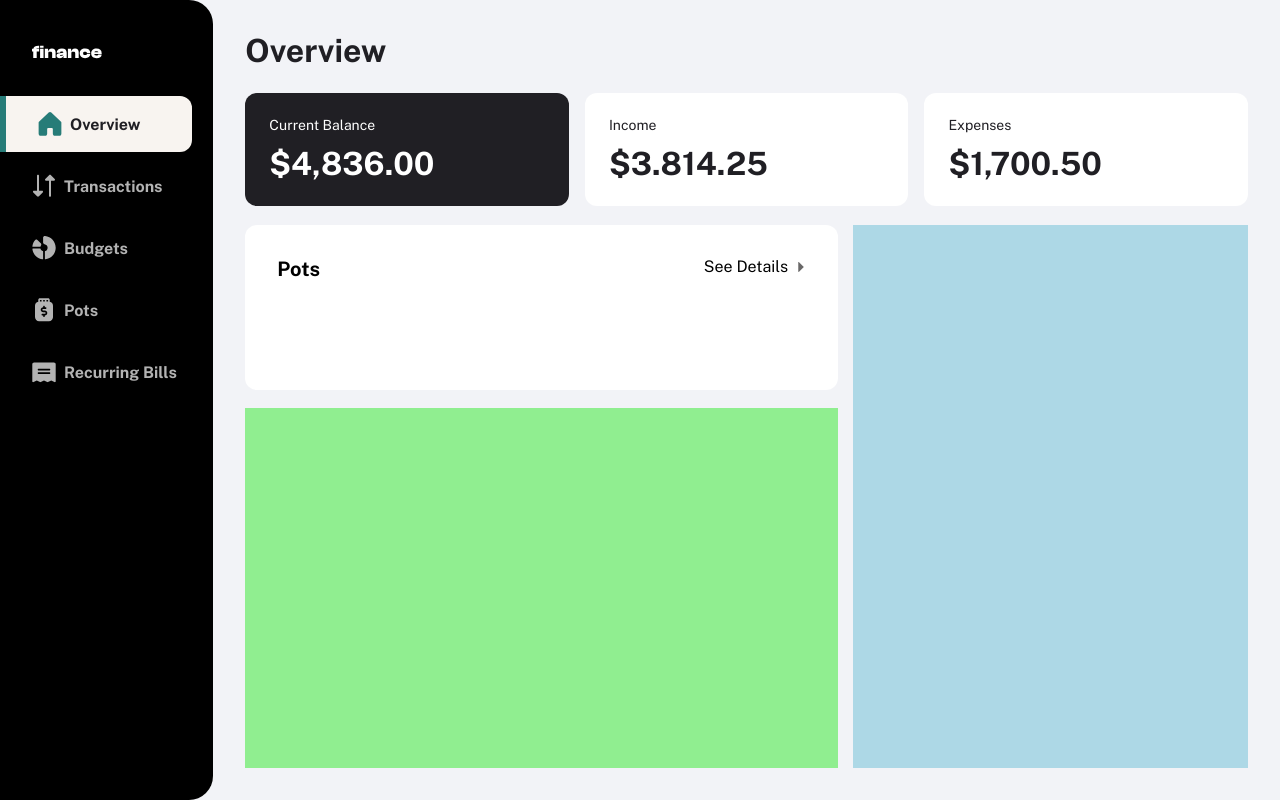
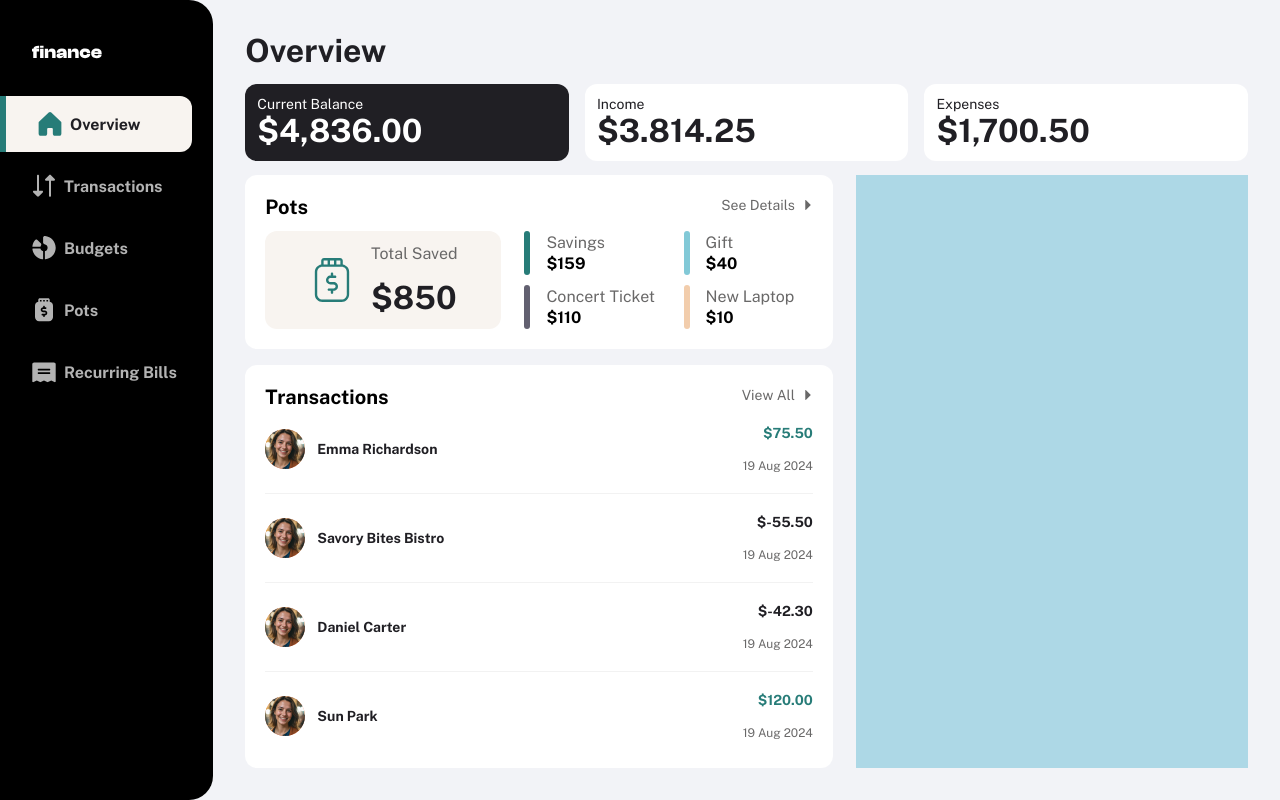
Before and after one commit to kwe92/personal-finance-app, a React (Create React App) app: page /home/Overview in a window 1280 px wide. Built offline with nearby package versions, Linux system fonts and the light colour scheme.

Commit message:
task: moved inline css to css file

```diff
--- a/src/App.tsx
+++ b/src/App.tsx
@@ -10,6 +10,10 @@ import TransactionsView from "./features/transactions/transactions_view";
 import SideNavBar from "./features/shared/components/side_nav_bar";
 import AuthImage from "./features/auth/shared/components/auth_image";
 import AuthAppBar from "./features/shared/components/auth_app_bar";
+
+//!! TODO: look through components and remove as much inline css as possible
+
+//!! TODO: convert px and random percent spacing to rem
 
 function App() {
   const location = useLocation();
--- a/src/features/auth/shared/components/auth_form.tsx
+++ b/src/features/auth/shared/components/auth_form.tsx
@@ -6,6 +6,10 @@ import * as gaps from "../../../../app/constants/reusable";
 import MainButton from "../../../shared/components/main_button";
 import { useNavigate } from "react-router";
 import TextButton from "../../../shared/components/text_button";
+
+//!! TODO: add verify password section
+
+//!! TODO: add form validation
 
 const AuthForm = ({ isLogin = true }: { isLogin?: boolean }): JSX.Element => {
   const navigate = useNavigate();
@@ -108,6 +112,16 @@ const AuthForm = ({ isLogin = true }: { isLogin?: boolean }): JSX.Element => {
             setName("");
             setEmail("");
             setPassword("");
+
+            //!! TODO: replace with validation and real auth checks
+
+            if (
+              isLogin &&
+              email === "test@test.io" &&
+              password === "Password11!!"
+            ) {
+              navigate("/home");
+            }
           }}
         >
           {isLogin ? "Login" : "Create Account"}
--- a/src/features/overview/components/overview_first_section.tsx
+++ /dev/null
@@ -1,23 +0,0 @@
-import OverviewPotsSection from "./overview_pots_section";
-import OverviewTransactionsSection from "./overview_transactions_section";
-
-const OverviewFirstSection = (): JSX.Element => {
-  return (
-    <div
-      style={{
-        display: "flex",
-        flexDirection: "column",
-        width: "60%",
-        height: "100%",
-      }}
-    >
-      <OverviewPotsSection />
-
-      <div style={{ height: "5%" }} />
-
-      <OverviewTransactionsSection />
-    </div>
-  );
-};
-
-export default OverviewFirstSection;
--- a/src/features/overview/components/overview_list_tile.tsx
+++ b/src/features/overview/components/overview_list_tile.tsx
@@ -1,4 +1,4 @@
-import * as gaps from "../../../app/constants/reusable";
+import "./css/overview_list_tile.css";
 
 const OverviewListTile = ({
   title,
@@ -9,29 +9,21 @@ const OverviewListTile = ({
   content: string;
   isInvertedColors?: boolean;
 }): JSX.Element => {
-  const backgroundCOlor = !isInvertedColors ? "white" : "#201F24";
+  const backgroundColor = !isInvertedColors ? "white" : "#201F24";
 
   const contentColor = !isInvertedColors ? "#201F24" : "white";
 
   return (
     <div
+      className="overview-list-tile-container"
       style={{
-        flex: 1,
-        backgroundColor: backgroundCOlor,
-        borderRadius: "12px",
+        backgroundColor: backgroundColor,
       }}
     >
-      <div
-        style={{ display: "flex", flexDirection: "column", padding: "24px" }}
-      >
-        <p style={{ fontSize: "14px", color: contentColor }}>{title}</p>
-        <gaps.GapH12 />
-        <p
-          style={{ fontSize: "32px", fontWeight: "bold", color: contentColor }}
-        >
-          {content}
-        </p>
-      </div>
+      <p style={{ fontSize: "0.875rem", color: contentColor }}>{title}</p>
+      <p style={{ fontSize: "2rem", fontWeight: "bold", color: contentColor }}>
+        {content}
+      </p>
     </div>
   );
 };
--- a/src/features/overview/components/overview_list_tile_row.tsx
+++ b/src/features/overview/components/overview_list_tile_row.tsx
@@ -1,10 +1,10 @@
 import OverviewListTile from "./overview_list_tile";
-
+import "./css/overview_list_tile_row.css";
 import * as gaps from "../../../app/constants/reusable";
 
 const OverviewListTileRow = (): JSX.Element => {
   return (
-    <div style={{ display: "flex", width: "100%", height: "118px" }}>
+    <div className="overview-list-tile-row-container">
       <OverviewListTile
         title="Current Balance"
         content="$4,836.00"
--- a/src/features/overview/components/overview_pots_section.tsx
+++ b/src/features/overview/components/overview_pots_section.tsx
@@ -1,40 +1,42 @@
+import "./css/overview_pots_section.css";
+import "./css/overview_view_shared_styles.css";
+
 import * as gaps from "../../../app/constants/reusable";
-
-import iconCaretRight from "../../../assets/images/icon-caret-right.svg";
+import iconPots from "../../../assets/images/icon-pot.svg";
+import OverviewIconTextButton from "./overview_icon_text_button";
+import OverviewSectionHeader from "./overview_section_header";
 
 const OverviewPotsSection = (): JSX.Element => {
   return (
-    <div
-      style={{
-        display: "flex",
-        width: "100%",
-        height: "40%",
-        backgroundColor: "white",
-        padding: "32px",
-        borderRadius: "12px",
-      }}
-    >
-      <div
-        style={{
-          display: "flex",
-          width: "100%",
-          justifyContent: "space-between",
-        }}
-      >
-        <p style={{ fontSize: "20px", fontWeight: "bold" }}>Pots</p>
-        <div
-          style={{
-            display: "flex",
-            alignItems: "center",
-            height: "20px",
-          }}
-        >
-          <p>See Details</p>
-          <gaps.GapW8 />
-          <img
-            src={iconCaretRight}
-            style={{ width: "10px", height: "10px" }}
-            alt=""
+    <div className="overview-pots-section-main-container">
+      <OverviewSectionHeader title="Pots" buttonLabel="See Details" />
+
+      <gaps.GapH16 />
+
+      <div className="overview-pots-second-section">
+        <OverviewPotsTotalSaved />
+
+        <gaps.GapW24 />
+
+        <div className="overview-pots-section-grid-container">
+          <PotsSectionListTile
+            lineColor="#277C78"
+            title="Savings"
+            content="$159"
+          />
+
+          <PotsSectionListTile lineColor="#82C9D7" title="Gift" content="$40" />
+
+          <PotsSectionListTile
+            lineColor="#626070"
+            title="Concert Ticket"
+            content="$110"
+          />
+
+          <PotsSectionListTile
+            lineColor="#F2CDAC"
+            title="New Laptop"
+            content="$10"
           />
         </div>
       </div>
@@ -42,4 +44,48 @@ const OverviewPotsSection = (): JSX.Element => {
   );
 };
 
+const PotsSectionListTile = (props: {
+  lineColor: string;
+  title: string;
+  content: string;
+}): JSX.Element => {
+  return (
+    <div className="overview-pots-section-grid-item">
+      <div
+        className="overview-pots-list-tile-vertical-line"
+        style={{ backgroundColor: props.lineColor }}
+      />
+
+      <gaps.GapW16 />
+
+      <div className="overview-pots-section-grid-item-content">
+        <p style={{ color: "#696868" }}>{props.title}</p>
+        <p style={{ fontWeight: "bold" }}>{props.content}</p>
+      </div>
+    </div>
+  );
+};
+
+const OverviewPotsTotalSaved = (): JSX.Element => {
+  return (
+    <div className="overview-pots-total-saved">
+      <img
+        src={iconPots}
+        alt="pots"
+        style={{ width: "46px", height: "46px" }}
+      />
+
+      <gaps.GapW16 />
+
+      <div style={{ display: "flex", flexDirection: "column" }}>
+        <p style={{ color: "#696868" }}>Total Saved</p>
+
+        <gaps.GapH16 />
+
+        <h1 style={{ color: "#201F24" }}>$850</h1>
+      </div>
+    </div>
+  );
+};
+
 export default OverviewPotsSection;
--- a/src/features/overview/components/overview_transactions_section.tsx
+++ b/src/features/overview/components/overview_transactions_section.tsx
@@ -1,14 +1,125 @@
+import "./css/overview_transactions_section.css";
+import "./css/overview_view_shared_styles.css";
+import appData from "../../../app/data.json";
+import emmaAvatar from "../../../assets/images/avatars/emma-richardson.jpg";
+import * as gaps from "../../../app/constants/reusable";
+import Transaction, { TransactionData } from "../../shared/models/transaction";
+import OverviewSectionHeader from "./overview_section_header";
+import AvatarImage from "../../shared/components/avatar_image";
+import { useEffect, useState } from "react";
+
 const OverviewTransactionsSection = (): JSX.Element => {
+  const { windowWidth, windowHeight } = useWindowSize();
+
+  console.log(`height: ${windowHeight}`);
+
+  const transactions = appData.transactions.map((transaction, i) => {
+    return <OverviewTransactionListTile transaction={transaction} />;
+  });
+
   return (
     <div
+      className="overview-transaction-section-main-container"
       style={{
-        display: "flex",
-        width: "100%",
-        height: "100%",
-        backgroundColor: "lightgreen",
+        overflowY: "auto",
+        // maxHeight: "600px"
       }}
-    ></div>
+    >
+      <OverviewSectionHeader title="Transactions" buttonLabel="View All" />
+
+      <gaps.GapH16 />
+
+      {transactions.at(0)}
+
+      <Divider />
+
+      {transactions.at(1)}
+
+      <Divider />
+
+      {transactions.at(2)}
+
+      <Divider />
+
+      {transactions.at(3)}
+
+      {windowHeight > 930 ? (
+        <>
+          <Divider />
+          {transactions.at(4)}
+        </>
+      ) : (
+        <></>
+      )}
+    </div>
   );
 };
 
+const Divider = ({ style }: { style?: React.CSSProperties }): JSX.Element => {
+  return <div className="overview-transaction-divider" style={style} />;
+};
+
+const OverviewTransactionListTile = ({
+  transaction,
+}: {
+  transaction?: TransactionData;
+}): JSX.Element => {
+  return (
+    <div className="overview-transaction-list-tile">
+      {/* left side */}
+      <div id="otlt-left-side">
+        {/* avatar image */}
+        <AvatarImage image={emmaAvatar} />
+
+        {/* transaction name */}
+        <p>{transaction?.name ?? "Unknown"}</p>
+      </div>
+
+      {/* right side */}
+
+      <div id="otlt-right-side">
+        {/* TODO: dynamically cahnge color based on if the value is possitive or negative */}
+        <p
+          style={{
+            color: `${
+              isPositive(transaction?.amount ?? 0.0) ? "#277C78" : "#201F24"
+            }`,
+            fontSize: "14px",
+            fontWeight: " bold",
+          }}
+        >
+          {/* +$75.50 */}
+          {`$${transaction?.amount.toFixed(2) ?? 0.0}`}
+        </p>
+        <p style={{ fontSize: "12px", color: "#696868" }}>19 Aug 2024</p>
+      </div>
+    </div>
+  );
+};
+
+function isPositive(number: number) {
+  return number > 0;
+}
+
+function useWindowSize() {
+  const [windowSize, setWindowSize] = useState({
+    windowWidth: window.innerWidth,
+    windowHeight: window.innerHeight,
+  });
+
+  useEffect(() => {
+    function handleResize() {
+      setWindowSize({
+        windowWidth: window.innerWidth,
+        windowHeight: window.innerHeight,
+      });
+    }
+
+    window.addEventListener("resize", handleResize);
+    return () => window.removeEventListener("resize", handleResize);
+  }, []);
+
+  return windowSize;
+}
+
 export default OverviewTransactionsSection;
--- a/src/features/overview/overview_view.tsx
+++ b/src/features/overview/overview_view.tsx
@@ -1,5 +1,5 @@
 import * as gaps from "../../app/constants/reusable";
-import OverviewFirstSection from "./components/overview_first_section";
+import OverviewPotsTransactionSection from "./components/overview_pots_transaction_section";
 import OverviewListTileRow from "./components/overview_list_tile_row";
 import OverviewSecondSection from "./components/overview_second_section";
 
@@ -15,17 +15,20 @@ const OverviewView = (): JSX.Element => {
       }}
     >
       <h1 style={{ color: "#201F24" }}>Overview</h1>
+
       <gaps.GapH32 />
 
       <OverviewListTileRow />
 
       {/* lower section */}
 
-      <div style={{ height: "3.5%" }} />
+      <gaps.GapH32 />
 
       <div style={{ width: "100%", height: "100%", display: "flex" }}>
-        <OverviewFirstSection />
-        <div style={{ width: "1.5%" }} />
+        <OverviewPotsTransactionSection />
+
+        <gaps.GapW24 />
+
         <OverviewSecondSection />
       </div>
     </div>
```
